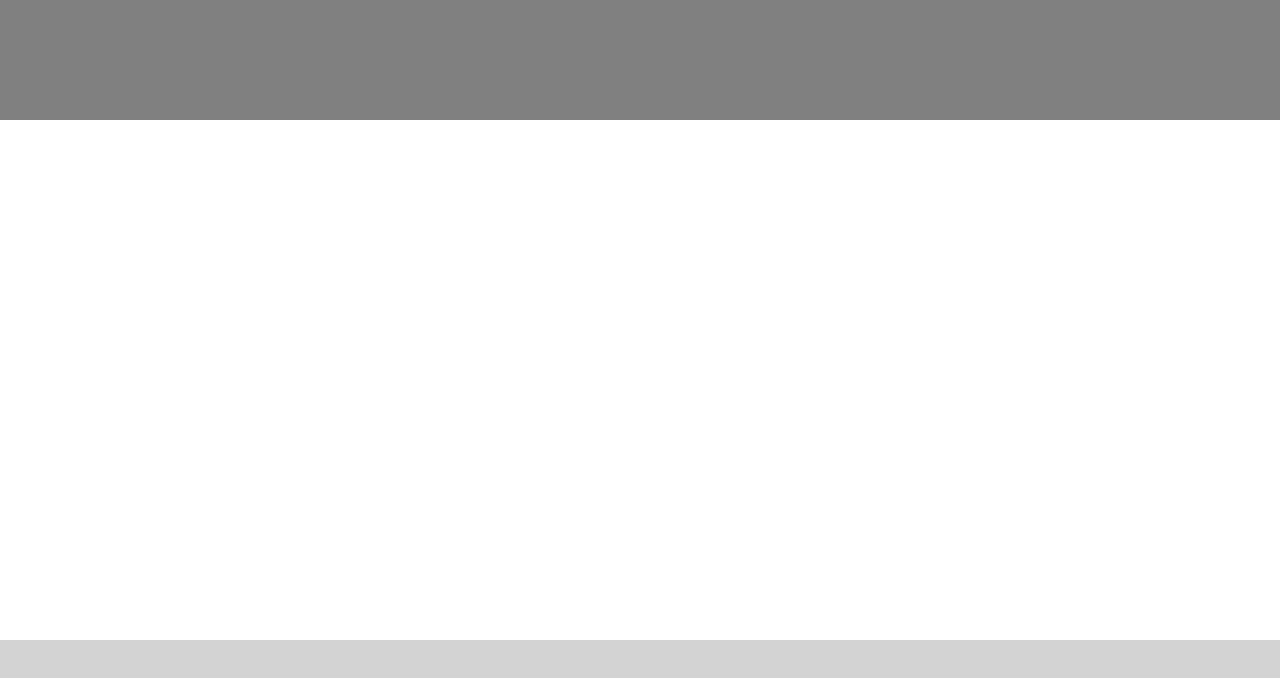
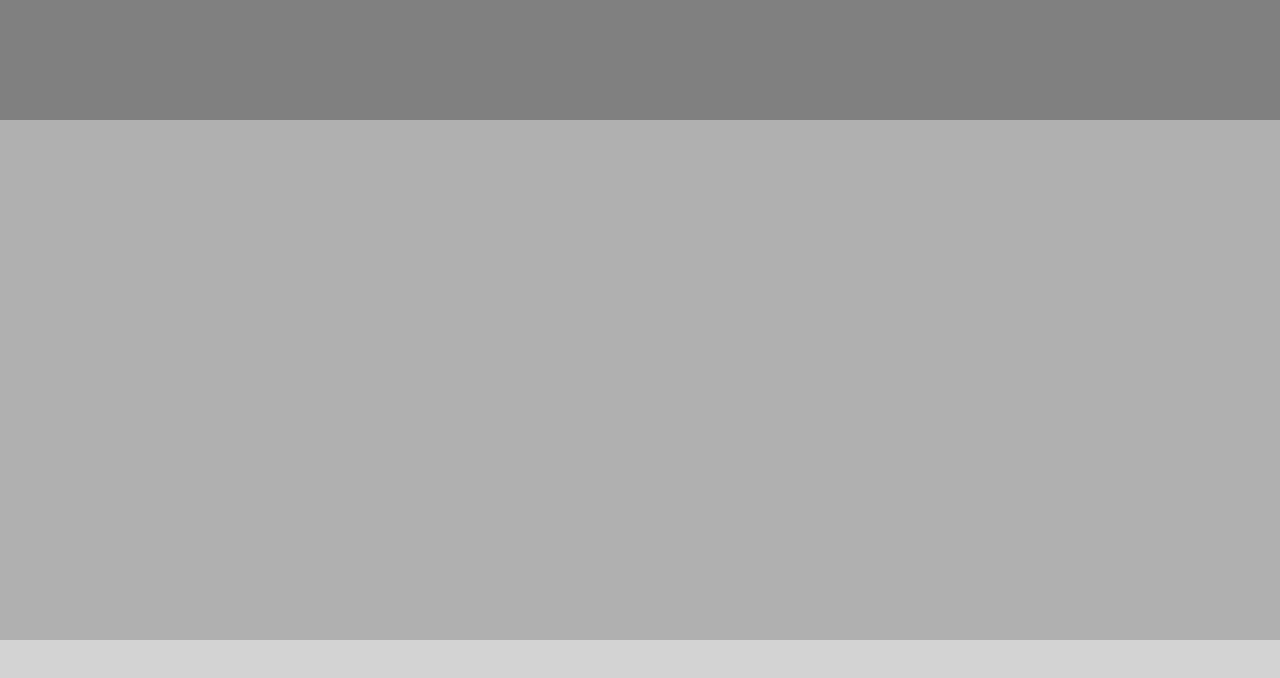
Before and after one commit to j-toscani/fm7-table-reader, a website built with Vite: page index.html in a window 1280 px wide. Built offline with nearby package versions, Linux system fonts and the light colour scheme; files whose address does not match are found by name.

```diff
--- a/src/style.css
+++ b/src/style.css
@@ -24,6 +24,7 @@
   justify-content: center;
   align-items: center;
   flex-wrap: wrap;
+  background-color: rgb(176, 176, 176);
 }
 
 canvas {
```
